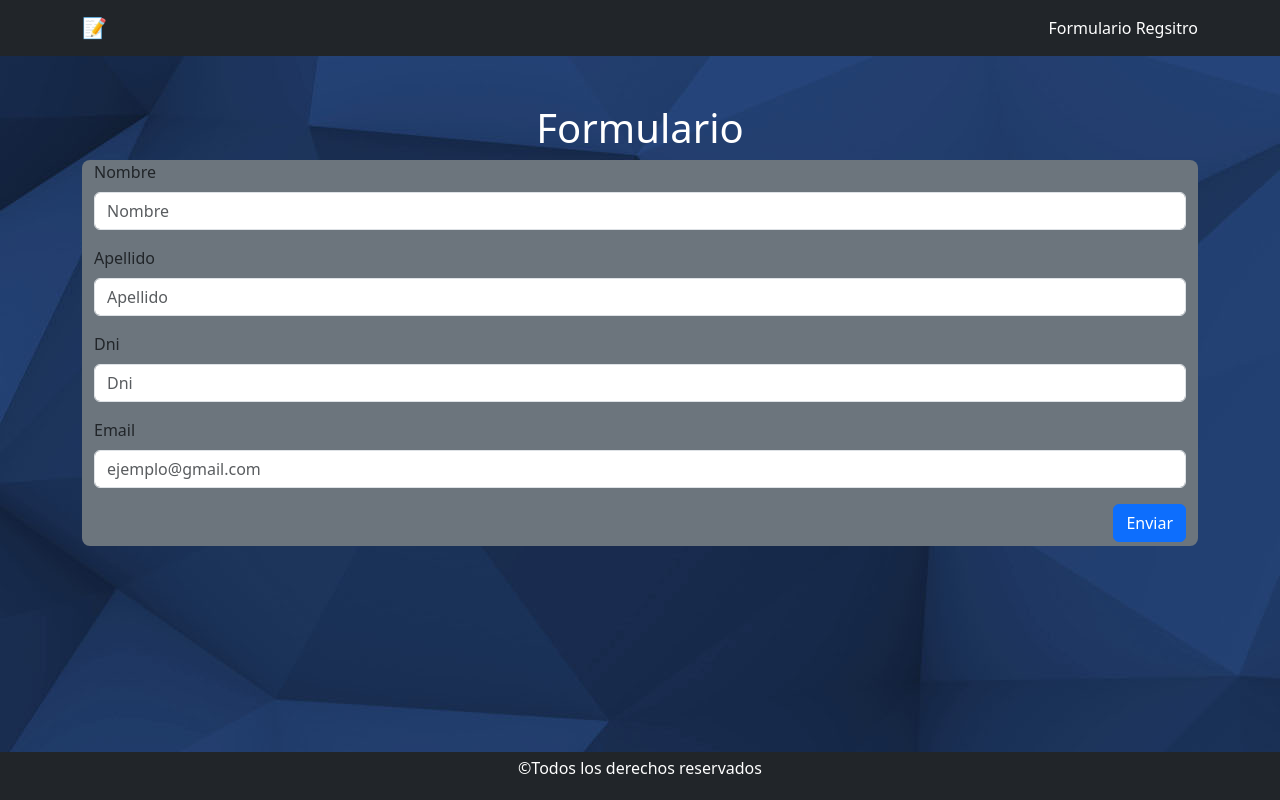
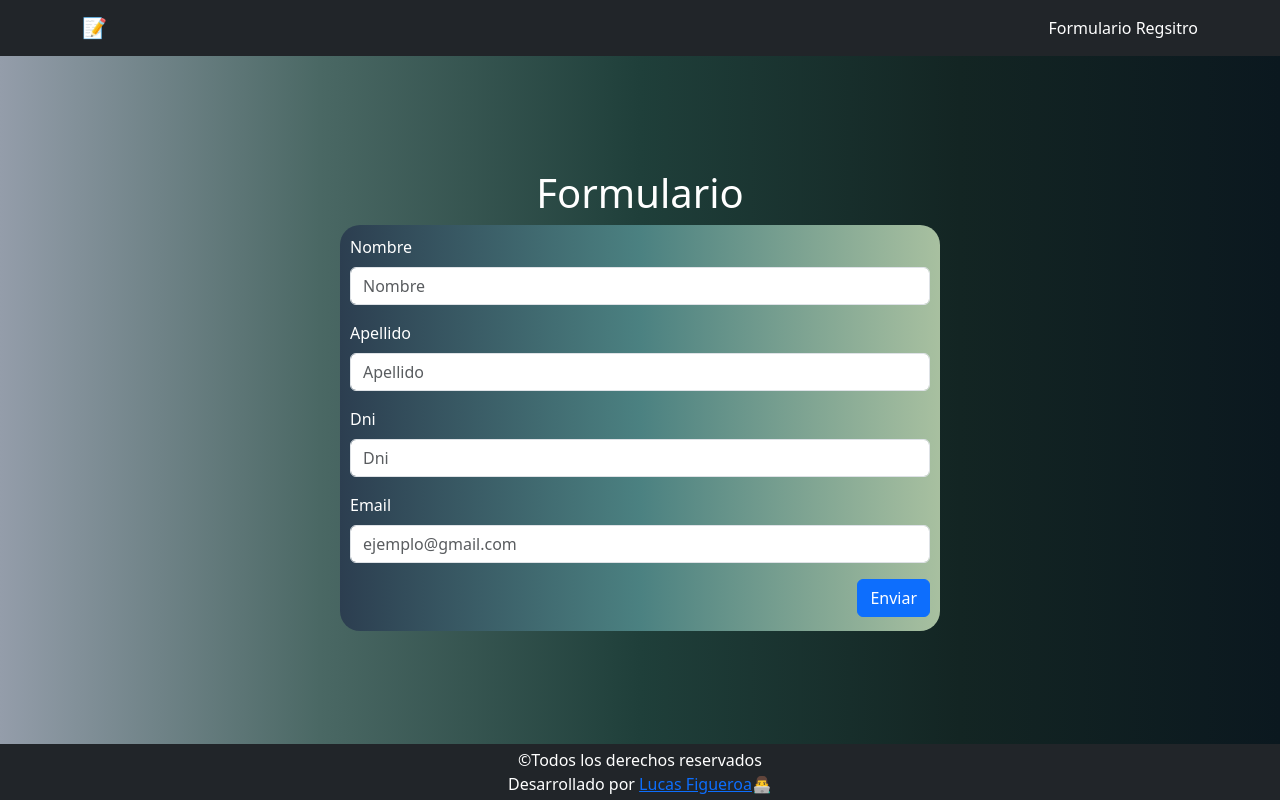
Before and after one commit to Lucaspozziok64/formularioSimple-React, a React (Vite) app: page / in a window 1280 px wide. Built offline with nearby package versions, Linux system fonts and the light colour scheme.

Commit message:
agregamos gradiente para color de fondo y del formulario

```diff
--- a/src/App.css
+++ b/src/App.css
@@ -1,3 +1,24 @@
-body {
-    background-image: url('./img/fondo_formulario3.jpg');
+
+.contenedorForm {
+  background: -webkit-linear-gradient(
+    90deg,
+    #2c3e50,
+    #4b8181,
+    #a8c0a0
+  ); /* Chrome 10-25, Safari 5.1-6 */
+  background: linear-gradient(
+    90deg,
+    #2c3e50,
+    #4b8181,
+    #a8c0a0
+  ); /* W3C, IE 10+/ Edge, Firefox 16+, Chrome 26+, Opera 12+, Safari 7+ */
+  border-radius: 20px;
+  width: 600px;
+  padding: 10px;
 }
+
+@media (max-width: 767px) {
+  .contenedorForm {
+    width: 340px;
+  }
+}
--- a/src/App.jsx
+++ b/src/App.jsx
@@ -20,12 +20,13 @@ function App() {
           </Container>
         </Navbar>
       </header>
-      <main className="container my-5">
-        <h1 className="text-center text-white">Formulario</h1>
+      <main className="my-5">
+        <h1 className="text-white">Formulario</h1>
         <Formulario></Formulario>
       </main>
       <footer className="bg-dark text-white p-1 text-center">
-        <p>&copy;Todos los derechos reservados</p>
+        <p className="mb-0">&copy;Todos los derechos reservados</p>
+        <p className="mb-0">Desarrollado por <a href="https://github.com/Lucaspozziok64">Lucas Figueroa</a>👨‍💻</p>
       </footer>
     </>
   );
--- a/src/components/Formulario.jsx
+++ b/src/components/Formulario.jsx
@@ -27,8 +27,8 @@ const Formulario = () => {
   }
 
   return (
-    <section className="container bg-secondary rounded-3">
-      <Form onSubmit={handleSubmit}>
+    <section className="contenedorForm">
+      <Form onSubmit={handleSubmit} className="formulario text-white">
         <Form.Group className="mb-3" controlId="formBasicNombre">
           <Form.Label>Nombre</Form.Label>
           <Form.Control
--- a/src/index.css
+++ b/src/index.css
@@ -1,9 +1,14 @@
 #root {
-    display: flex;
-    flex-direction: column;
-    min-height: 100vh;
+  display: flex;
+  flex-direction: column;
+  min-height: 100vh;
+  background: -webkit-linear-gradient(90deg,#949daa,#4a6864,#1f3f3a,#132523,#0b181f); /* Chrome 10-25, Safari 5.1-6 */ background: linear-gradient(90deg,#949daa,#4a6864,#1f3f3a,#132523,#0b181f); /* W3C, IE 10+/ Edge, Firefox 16+, Chrome 26+, Opera 12+, Safari 7+ */
 }
 
 main {
-    flex-grow: 1;
+  flex-grow: 1;
+  display: flex;
+  justify-content: center;
+  align-items: center;
+  flex-direction: column;
 }
```
Also changed, not shown: src/img/fondo_formulario3.jpg (deleted).
